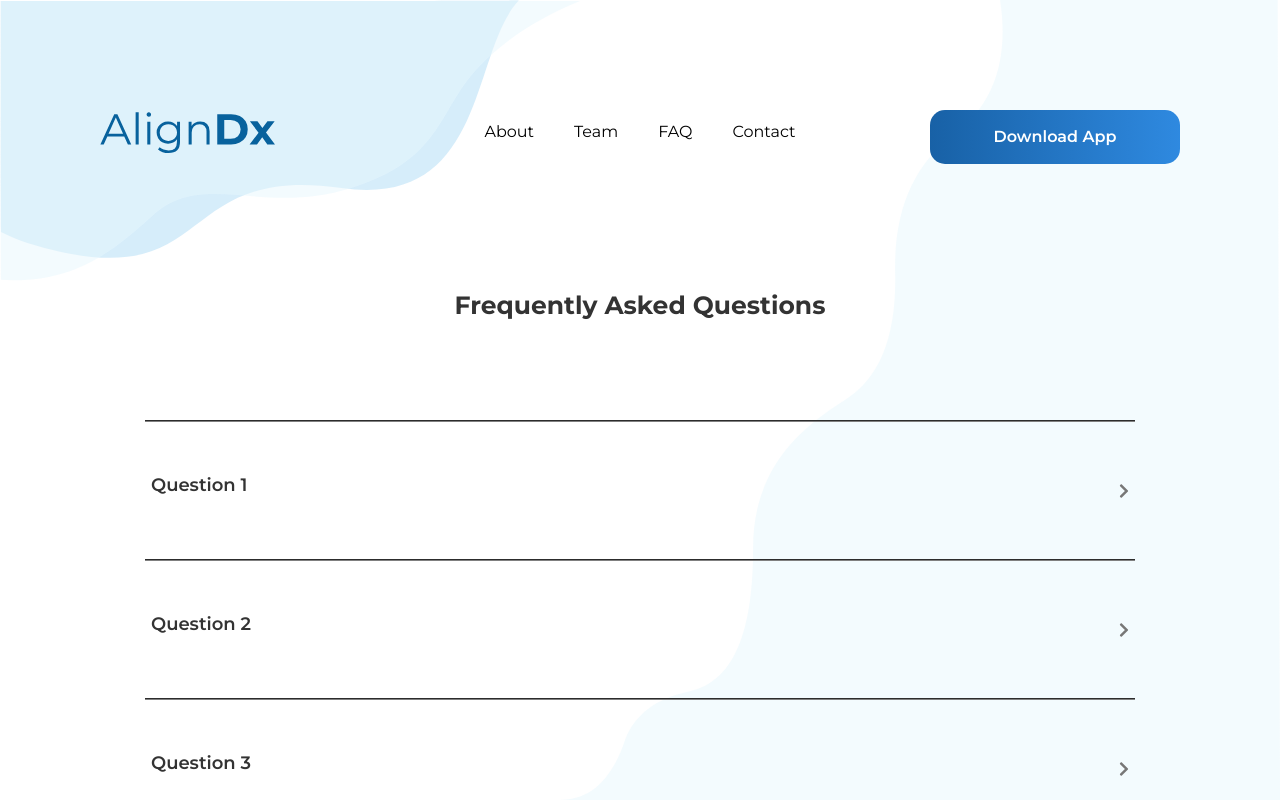
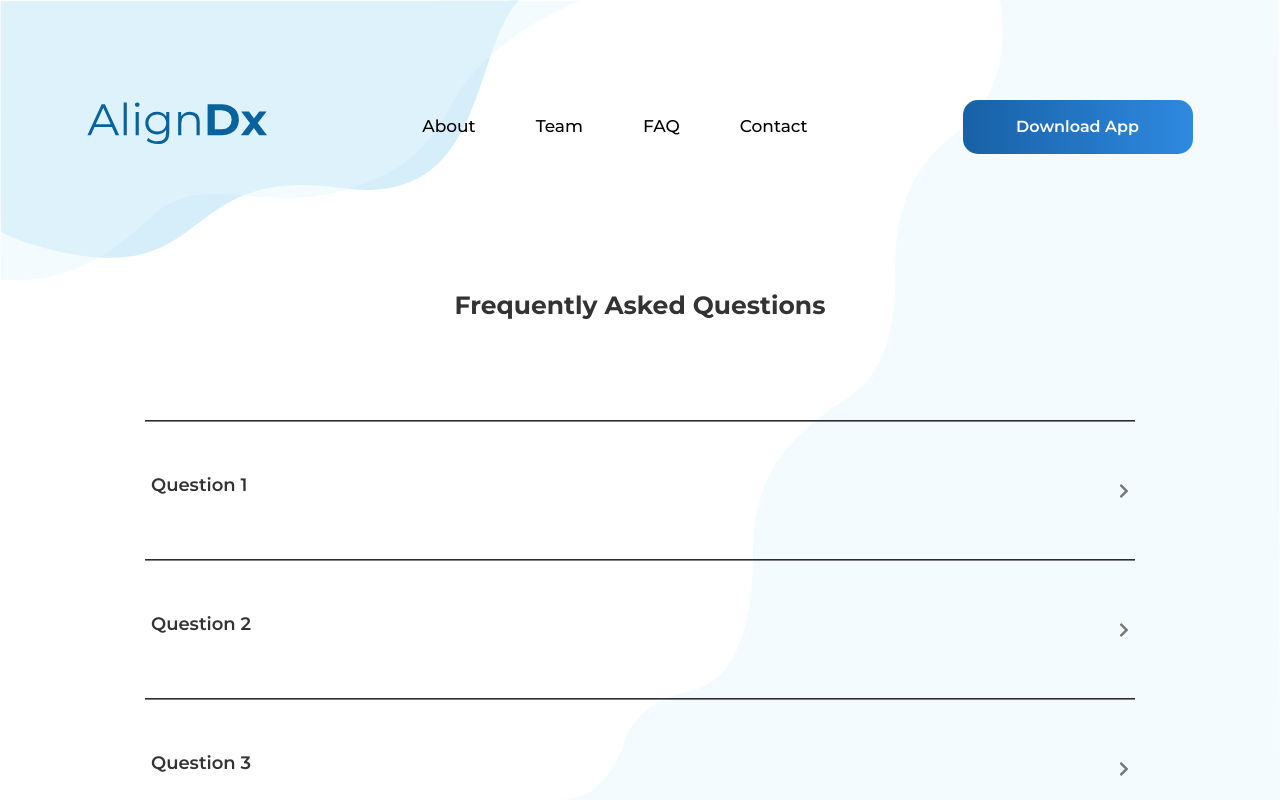
Before and after one commit to doxeylab/aligndx, a React (Create React App) app in the folder pocd-seq-app/: page /FAQ in a window 1280 px wide. Shown: the top 800 px of the page. Built offline with nearby package versions, Linux system fonts and the light colour scheme.

Commit message:
new styling & code cleanup

```diff
--- a/pocd-seq-app/src/components/Navbar.js
+++ b/pocd-seq-app/src/components/Navbar.js
@@ -11,61 +11,62 @@ function Navbar() {
 
   return (
     <>
-      <nav className='navbar'>
+      <nav className='navBar'>
 
+              <div className="menuWrap">
                   <Link to='/home'>
                       <img className="AlignDx" src={AlignDx} alt="AlignDx" />
                   </Link>
 
-          <div className='wrap-menu'>
-              <div className='menu-icon' onClick={handleClick}>
-                  <i className={click ? 'far fa-minus-square' : 'fas fa-bars'} />
+
+                  <div className='menuIcon' onClick={handleClick}>
+                      <i className={click ? 'fas fa-times-circle' : 'fas fa-bars'} />
                   </div>
               </div>
 
-        <ul className={click ? 'nav-menu active' : 'nav-menu'}>
-          <li className='nav-item'>
+              <ul className={click ? 'navMenu active' : 'navMenu'}>
+                <li className='navItem'>
                   <Link
                     to='/about'
-              className='nav-links'
+                    className='navLinks'
                     onClick={closeMobileMenu}
                   >
                     About
                   </Link>
                 </li>
-          <li className='nav-item'>
+                <li className='navItem'>
                   <Link
                     to='/team'
-              className='nav-links'
+                    className='navLinks'
                     onClick={closeMobileMenu}
                   >
                     Team
                   </Link>
                 </li>
-          <li className='nav-item'>
+                <li className='navItem'>
                   <Link
                     to='/FAQ'
-              className='nav-links'
+                    className='navLinks'
                     onClick={closeMobileMenu}
                   >
                     FAQ
                   </Link>
                 </li>
-          <li className='nav-item'>
+                <li className='navItem'>
                   <Link
                     to='/contact'
-              className='nav-links'
+                    className='navLinks'
                     onClick={closeMobileMenu}
                   >
                     Contact
                   </Link>
                 </li>
               </ul>
-
+              <div className="menuWrap">
                 <Link to='/download'>
-                <button className='home-download-btn'>Download App</button>
+                    <button className='homeDownloadBtn'>Download App</button>
                 </Link>
-
+              </div>
       </nav>
     </>
   );
--- a/pocd-seq-app/src/styles/baseStyles/Container.scss
+++ b/pocd-seq-app/src/styles/baseStyles/Container.scss
@@ -1,5 +1,9 @@
 .about-container {
     padding-top: 200px;
+}
+
+.home-container {
+    padding-top: 300px;
 }
 
 .contact-container {
@@ -8,10 +12,6 @@
 
 .download-page-container {
     padding-top: 200px;
-}
-
-.home-container {
-    padding-top: 300px;
 }
 
 .result-container {
--- a/pocd-seq-app/src/styles/componentStyles/Footer.css
+++ b/pocd-seq-app/src/styles/componentStyles/Footer.css
@@ -9,7 +9,8 @@ footer {
 	display:flex;
 	flex-direction: row;
 	justify-content: center;
-	padding: 40px 100px;
+	padding-top: 40px;
+    padding-bottom: 40px;
 }
 
 .footerBottom {
@@ -26,9 +27,11 @@ footer {
     color: #B5B5B5;
     text-decoration: none;
 	font-size: 15px;
-    margin-left: 2rem;
-    margin-right: 2rem;
     font-weight: 500;
+    margin-left: 20px;
+    margin-right: 20px;
+    display: flex;
+    justify-content: center;
 }
 
 a.footerLink:hover {
--- a/pocd-seq-app/src/styles/componentStyles/Navbar.css
+++ /dev/null
@@ -1,156 +0,0 @@
-/*Position of Logo*/
-.AlignDx {
-  position: absolute;
-  height: 45px;
-  top: 6rem;
-  left: 100px;
-}
-
-/*Download App Styling*/
-.home-download-btn {
-  list-style-type: none;
-  border: none;
-  font-size: 1.6rem;
-  font-weight: 600;
-  padding: 15px;
-  width: 250px;
-  text-align: center;
-  transition: 0.5s;
-  background-size: 200% auto;
-  color: #fff;
-  transition: all 0.3s cubic-bezier(0.25, 0.8, 0.25, 1);
-  cursor: pointer;
-  display: inline-block;
-  border-radius: 15px;
-  background-image: linear-gradient(
-    to right,
-    #1861a6 0%,
-    #2f8ae1 51%,
-    #1861a6 100%
-  );
-  outline: none;
-}
-
-.home-download-btn:hover {
-  background-position: right center;
-}
-
-/*Position of Download Btn*/
-.home-download-btn {
-  display: block;
-  position: absolute;
-  top: 6rem;
-  right: 100px;
-}
-
-/* Navbar content above 960px */
-.navbar {
-  position: absolute;
-  padding-top: 5rem;
-  padding-bottom: 5rem;
-  margin-top: 5rem;
-  margin-bottom: 5rem;
-  display: grid;
-  grid-template-columns: repeat(5, auto);
-  width: 100%;
-  justify-content: center;
-}
-
-/*Ajusts the Links (About,Teams,etc)*/
-.nav-menu {
-  display: grid;
-  grid-template-columns: repeat(5, auto);
-  list-style-type: none;
-  align-content: center;
-  align-items: center;
-  justify-content: center;
-  padding-inline-start: 0px;
-  padding-top: 2rem;
-  padding-bottom: 2rem;
-}
-
-.nav-links {
-  color: black;
-  text-decoration: none;
-  justify-content: space-between;
-  align-content: center;
-  align-items: center;
-  margin-right: 2rem;
-  margin-left: 2rem;
-  padding-top: 1.5rem;
-  padding-bottom: 1.5rem;
-}
-
-/*Hides the Hamburger Icon when screen is too big*/
-.menu-icon {
-  display: none;
-}
-
-/*Navbar content below max-width*/
-@media screen and (max-width: 1200px) {
-  /*Repositions the container (Does not shift - Remove if it's intended)*/
-  .navbar {
-    padding-bottom: 12rem;
-    margin-bottom: 55px;
-  }
-
-  /*Position of the hamburger icon*/
-  .menu-icon {
-    display: block;
-    position: absolute;
-    font-size: 3rem;
-    top: 6rem;
-    right: 50px;
-    cursor: pointer;
-    z-index: 100;
-  }
-
-  /*Position of the AlignDx logo*/
-  .AlignDx {
-    position: absolute;
-    height: 45px;
-    top: 6rem;
-    left: 50px;
-  }
-
-  /*Navbar*/
-  .nav-menu {
-    display: flex;
-    flex-direction: column;
-    width: 100%;
-    height: 100vh;
-    top: 0px;
-    position: fixed;
-    left: -100%;
-    z-index: 1;
-    transition: all 0.5s ease;
-  }
-
-  .nav-menu.active {
-    left: 0;
-    background-color: rgba(0, 0, 0, 0.6);
-    transition: all 0.5s ease;
-    z-index: 1;
-  }
-
-  .nav-links {
-    color: #e8f7fe;
-    font-weight: bolder;
-    text-align: center;
-    font-size: 2.5rem;
-    width: 20%;
-    height: 50;
-    display: table;
-    margin: auto;
-  }
-
-  .nav-links:hover {
-    color: #2f8ae1;
-    text-align: center;
-  }
-
-  /*Hides the Download App*/
-  .home-download-btn {
-    display: none;
-  }
-}
--- /dev/null
+++ b/pocd-seq-app/src/styles/componentStyles/newNavbar.css
@@ -0,0 +1,174 @@
+/*Size & Position of Logo*/
+.AlignDx {
+    width: 180px;
+    height: auto;
+    align-items: center;
+}
+
+/*Size & Position of the hamburger icon*/
+.menuIcon {
+    font-size: 35px;
+    cursor: pointer;
+    z-index: 1000;
+    padding: 8px;
+    display: flex;
+    align-items: center;
+}
+
+/*Color of X circle*/
+.fa-times-circle {
+    color: white;
+    transition-duration: 3s;
+}
+
+/*Download App Styling*/
+.homeDownloadBtn {
+    list-style-type: none;
+    border: none;
+    font-size: 1.6rem;
+    font-weight: 600;
+    padding: 15px;
+    width: 230px;
+    text-align: center;
+    transition: 0.5s;
+    background-size: 200% auto;
+    color: #fff;
+    transition: all 0.3s cubic-bezier(0.25, 0.8, 0.25, 1);
+    cursor: pointer;
+    display: inline-block;
+    border-radius: 15px;
+    background-image: linear-gradient(
+      to right,
+      #1861a6 0%,
+      #2f8ae1 51%,
+      #1861a6 100%
+    );
+    outline: none;
+}
+
+.homeDownloadBtn:hover {
+    background-position: right center;
+}
+
+/*Styling of entire navBar*/
+.navBar {
+    position: absolute;
+    margin-left: auto;
+    margin-right: auto;
+    left: 0;
+    right: 0;
+    text-align: center;
+
+    padding-left: 0;
+    padding-right: 0;
+
+    padding-top: 5rem;
+    padding-bottom: 5rem;
+    margin-top: 5rem;
+    margin-bottom: 5rem;
+}
+
+/*Ajusts the Links (About,Teams,etc)*/
+.navMenu {
+    display: flex;
+    align-content: center;
+    align-items: center;
+    justify-content: center;
+
+    list-style-type: none;
+
+    padding-inline-start: 0px;
+    margin-top: 0;
+    margin-bottom: 0;
+}
+
+.menuWrap {
+    margin-left: 50px;
+    margin-right: 50px;
+}
+
+/*Styling of navigation links*/
+.navLinks {
+    color: black;
+    text-decoration: none;
+    justify-content: space-between;
+    align-content: center;
+    align-items: center;
+    margin-right: 30px;
+    margin-left: 30px;
+    font-size: 17px;
+    font-weight: 500;
+}
+
+@media screen and (min-width: 1200px) {
+
+    /*Hides the Hamburger Icon when screen is too big*/
+    .menuIcon {
+      display: none;
+    }
+
+    /*Styling of entire navBar*/
+    .navBar {
+        display: flex;
+        flex-direction: row;
+        justify-content: space-around;
+    }
+}
+
+
+/*navBar content below max-width*/
+@media screen and (max-width: 1200px) {
+
+    .menuWrap {
+        display: flex;
+        flex-direction: row ;
+        justify-content: space-between;
+        align-items: center;
+    }
+
+    .navMenu {
+        display: flex;
+        flex-direction: column;
+        width: 100%;
+        height: 100vh;
+        top: 0px;
+        left: -100%;
+        z-index: 1;
+        transition: all 0.5s ease;
+        position: fixed;
+    }
+
+    .navMenu.active {
+        left: 0;
+        background-color: rgba(0, 0, 0, 0.6);
+        transition: all 0.5s ease;
+        z-index: 1;
+        position: fixed;
+    }
+
+    .navMenu.active .navLinks {
+        color: #e8f7fe;
+        font-weight: bolder;
+        text-align: center;
+        font-size: 2.5rem;
+        width: 20%;
+        height: 50;
+        display: table;
+        margin: auto;
+        align-items: center;
+        margin-top: 20px;
+        margin-bottom: 20px;
+    }
+
+    .navLinks:hover {
+        color: #2f8ae1;
+        text-align: center;
+        border-bottom: none;
+    }
+
+    /*Hides the Download App*/
+    .homeDownloadBtn {
+        display: none;
+    }
+
+}
--- a/pocd-seq-app/src/styles/main.scss
+++ b/pocd-seq-app/src/styles/main.scss
@@ -11,7 +11,7 @@
 @import "./componentStyles/FileUploader.scss";
 @import "./componentStyles/Modal.scss";
 
-@import "./componentStyles/Navbar.css";
+@import "./componentStyles/newNavbar.css";
 @import "./componentStyles/Footer.css";
 @import "./componentStyles/LoadingPage.css";
 
```
Lines whose indentation alone changed are shown as unchanged.
